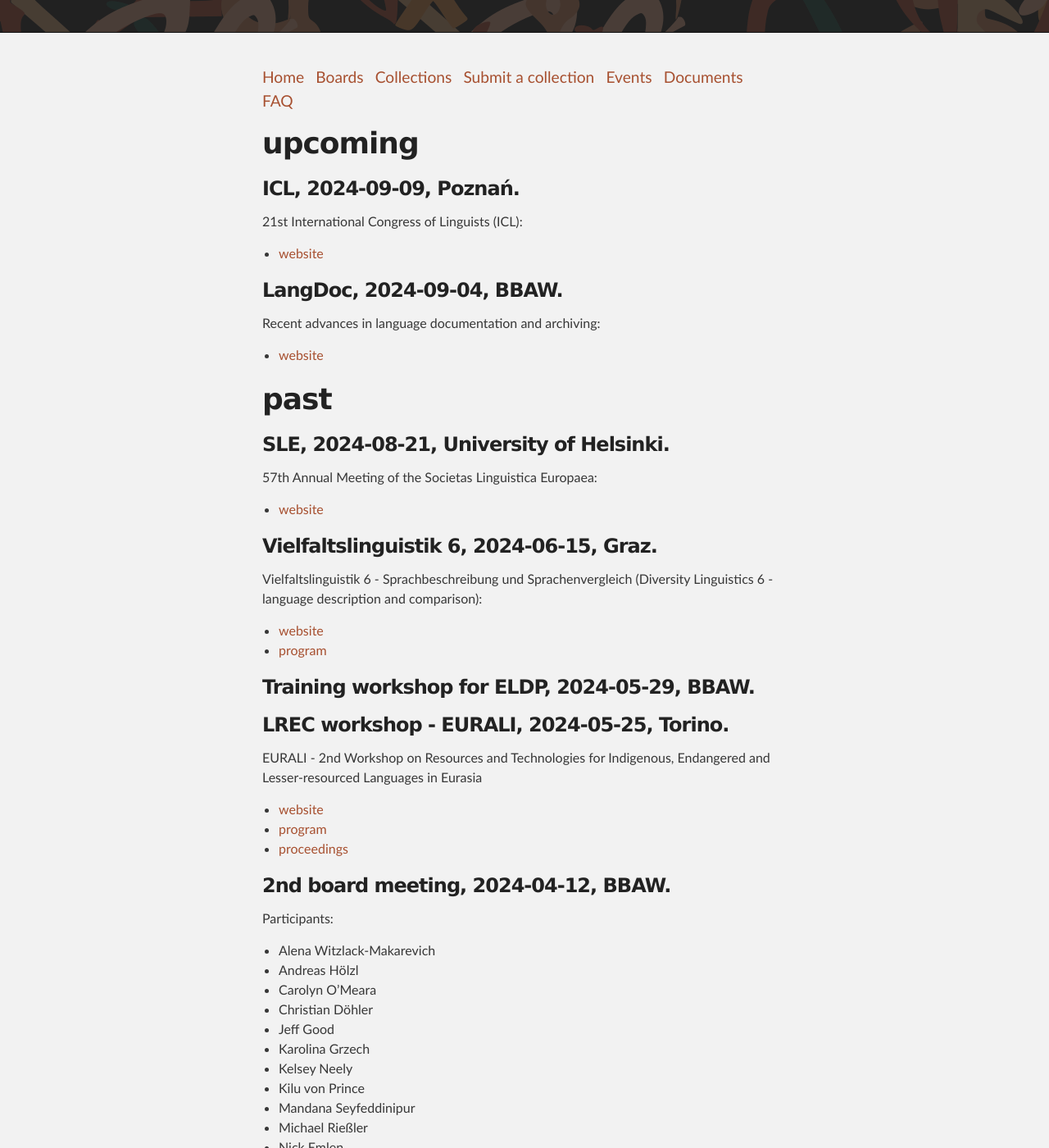
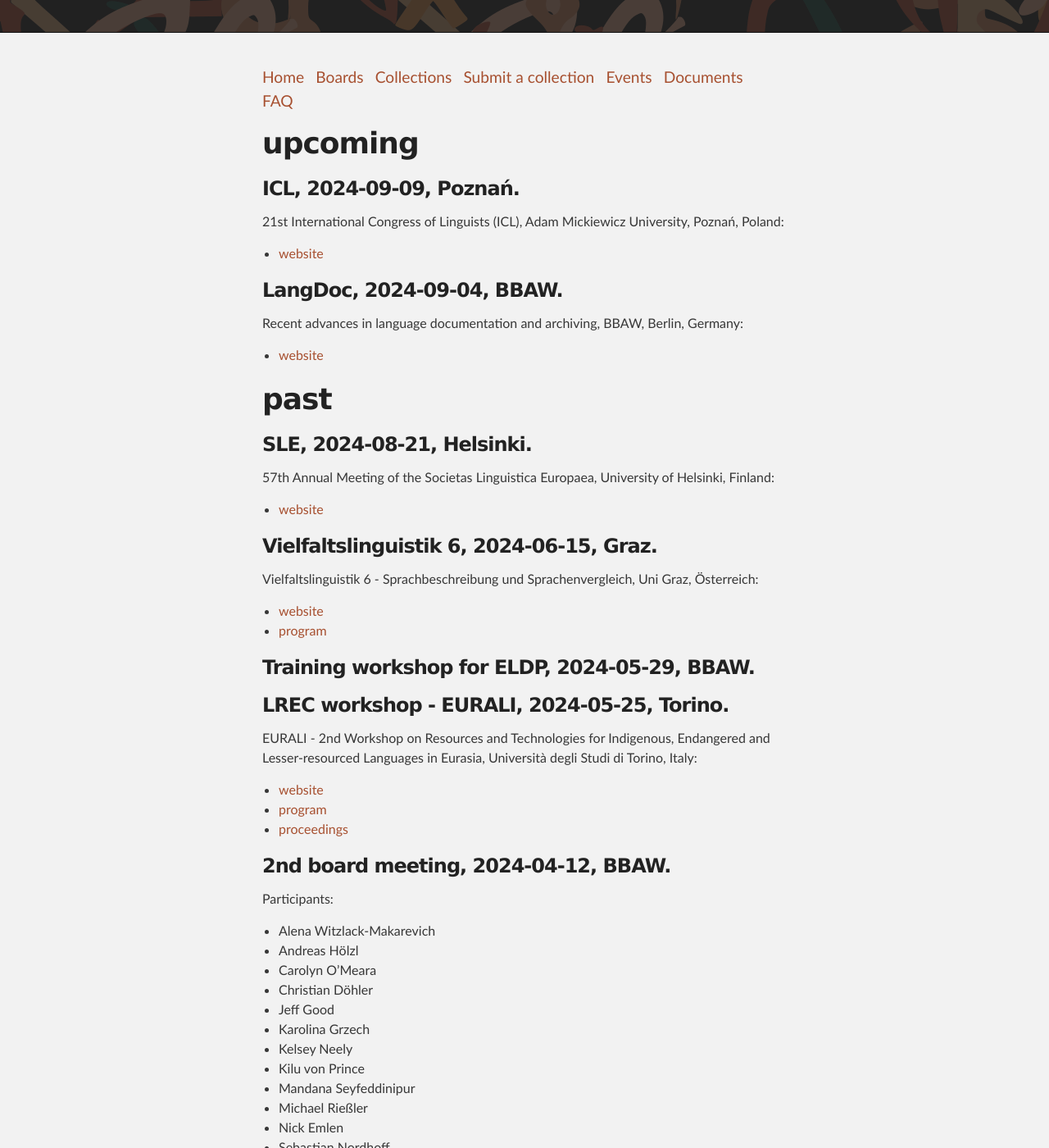
Before and after one commit to OpenTextCollections/opentextcollections.github.io, a Jekyll site: the page built from events.md, in a window 1280 px wide and 1400 px high, scrolled down 206 px. Shown: the whole window at 82% size. Built offline with Jekyll 4.4.1, drawn with Linux system fonts in a browser that asks for light colours; some of the changed text lies outside the part shown.

Commit message:
Update events.md

```diff
--- a/events.md
+++ b/events.md
@@ -6,29 +6,28 @@ layout: default
 # upcoming
 
 ### ICL, 2024-09-09, Poznań.
-21st International Congress of Linguists (ICL):
+21st International Congress of Linguists (ICL), Adam Mickiewicz University, Poznań, Poland:
 - [website](https://icl2024poznan.pl/)
 
 ### LangDoc, 2024-09-04, BBAW.
-Recent advances in language documentation and archiving:
+Recent advances in language documentation and archiving, BBAW, Berlin, Germany:
 - [website](https://langdoc.org/conference/)
 
 # past
 
-### SLE, 2024-08-21, University of Helsinki.
-57th Annual Meeting of the Societas Linguistica Europaea:
+### SLE, 2024-08-21, Helsinki.
+57th Annual Meeting of the Societas Linguistica Europaea, University of Helsinki, Finland:
 - [website](https://societaslinguistica.eu/sle2024/)
 
 ### Vielfaltslinguistik 6, 2024-06-15, Graz.
-Vielfaltslinguistik 6 - Sprachbeschreibung und Sprachenvergleich
-(Diversity Linguistics 6 - language description and comparison):
+Vielfaltslinguistik 6 - Sprachbeschreibung und Sprachenvergleich, Uni Graz, Österreich:
 - [website](https://treffpunktsprachen.uni-graz.at/de/unsere-forschung/plurilingualismus/vielfaltslinguistik/)
 - [program](https://static.uni-graz.at/fileadmin/_files/_administrative_sites/_treffpunktsprachen/PDF/Pluri/uni-graz-treffpunktsprachen-vielfaltslinguistik2024_programm.pdf)
 
 ### Training workshop for ELDP, 2024-05-29, BBAW.
 
 ### LREC workshop - EURALI, 2024-05-25, Torino.
-EURALI - 2nd Workshop on Resources and Technologies for Indigenous, Endangered and Lesser-resourced Languages in Eurasia
+EURALI - 2nd Workshop on Resources and Technologies for Indigenous, Endangered and Lesser-resourced Languages in Eurasia, Università degli Studi di Torino, Italy:
 - [website](https://sites.google.com/view/eurali/home?authuser=0)
 - [program](https://sites.google.com/view/eurali/program?authuser=0)
 - [proceedings](https://aclanthology.org/volumes/2024.eurali-1/)
@@ -49,7 +48,7 @@ Participants:
 - Sebastian Nordhoff
 
 ### ComputEL 7 workshop, 2024-03-22, Malta.
-ComputEL - The Use of Computational Methods in the Study of Endangered Languages:
+ComputEL - The Use of Computational Methods in the Study of Endangered Languages, L-Università ta' Malta, Malta:
 - [website](https://computel-workshop.org/)
 - [program](https://computel-workshop.org/computel-7/workshop-program/)
 
```
